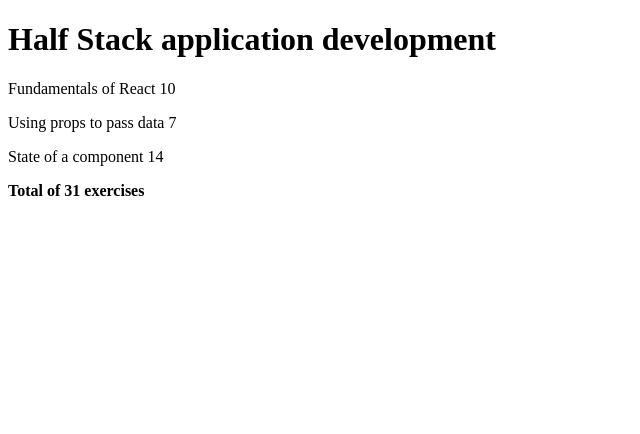
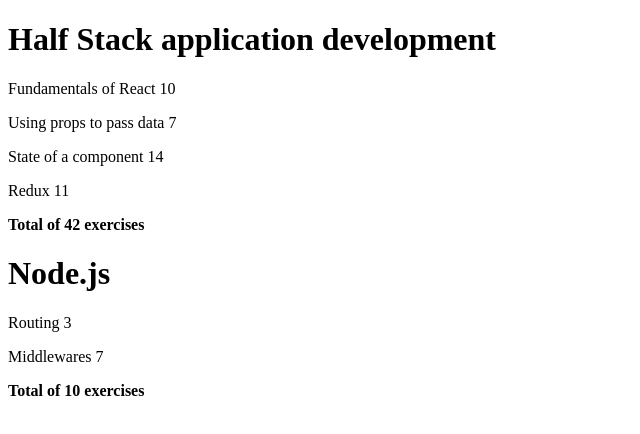
Before and after one commit to RID990908/curso_fullstack, a React (Vite) app in the folder part1/: page / in a window 1280 px wide. Shown: the top 434 px of the page, without its empty margins (0-640 px from the left). Built offline with nearby package versions, Linux system fonts and the light colour scheme.

Commit message:
excersice 2.4

```diff
--- a/part1/src/App.jsx
+++ b/part1/src/App.jsx
@@ -1,8 +1,9 @@
 import Course from "./components/Course"
 const App = () => {
-  const course = {
+  const courses = [
+    {
+      name: 'Half Stack application development',
       id: 1,
-    name: 'Half Stack application development',
       parts: [
         {
           name: 'Fundamentals of React',
@@ -18,11 +19,37 @@
           name: 'State of a component',
           exercises: 14,
           id: 3
+        },
+        {
+          name: 'Redux',
+          exercises: 11,
+          id: 4
+        }
+      ]
+    },
+    {
+      name: 'Node.js',
+      id: 2,
+      parts: [
+        {
+          name: 'Routing',
+          exercises: 3,
+          id: 1
+        },
+        {
+          name: 'Middlewares',
+          exercises: 7,
+          id: 2
         }
       ]
     }
-
-  return <Course course={course}/>
+  ]
+  console.log(courses)
+  return <div>
+    {courses.map(course => (
+      <Course key={course.id} course={course} />
+    ))}
+  </div>
 }
 
 export default App
--- a/part1/src/components/Content.jsx
+++ b/part1/src/components/Content.jsx
@@ -1,5 +1,8 @@
 import Part from "./Part"
 const Content = ({ parts }) => {
+  if (!parts || parts.length === 0) {
+    return <p>No parts available</p>
+  }
     return (
       <div>
         {parts.map(part => (
--- a/part1/src/components/Total.jsx
+++ b/part1/src/components/Total.jsx
@@ -1,4 +1,7 @@
 const Total = ({ parts }) => {
+    if (!parts || parts.length === 0) {
+        return <p>No parts available</p>
+      }
     const total = parts.reduce((sum, part) => sum + part.exercises, 0);
 
     return (
```
Lines whose indentation alone changed are shown as unchanged.
